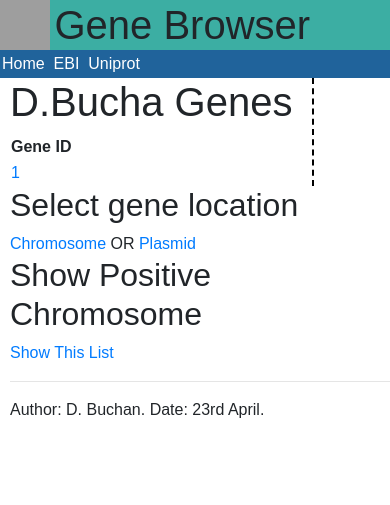
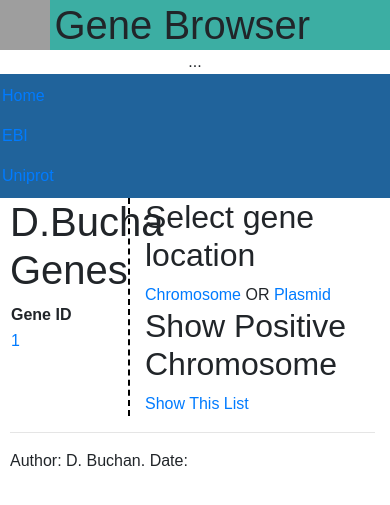
Before and after one commit to RajGM/DjangoLearning, a Django app: page / in a window 390 px wide. Shown: the top 505 px of the page. Run offline with Django 4.2, Linux system fonts and the light colour scheme; tables that the repository leaves empty hold one stand-in row (values such as "Sample post"); some libraries are stand-ins or nearby versions; grey boxes are pictures that could not be loaded.

Commit message:
mobile responsiveness added

```diff
--- a/geneTest/bioweb/genedata/static/css/genedata.css
+++ b/geneTest/bioweb/genedata/static/css/genedata.css
@@ -56,3 +56,7 @@ a {
     float: left;
     border-right: 2px dashed black;
 }
+
+.navbar{
+    padding: 0px;
+  }
--- a/geneTest/bioweb/genedata/templates/genedata/base.html
+++ b/geneTest/bioweb/genedata/templates/genedata/base.html
@@ -1,7 +1,8 @@
 {% include "./header.html" %} {% include "./title.html" %}
-
+<div class="container-fluid">
+  <div class="row">
     {% block geneList %}
-<div id="gene_list">
+    <div class="col-4" id="gene_list">
       <h1>D.Bucha Genes</h1>
       <table>
         <tr>
@@ -16,8 +17,10 @@
     </div>
     {% endblock %}
 
-<div class="content">
+    <div class="col-8" class="content">
       {% block content %}Didn't render content{% endblock %}
     </div>
 
     {% include "./footer.html" %}
+  </div>
+</div>
--- a/geneTest/bioweb/genedata/templates/genedata/footer.html
+++ b/geneTest/bioweb/genedata/templates/genedata/footer.html
@@ -1,6 +1,10 @@
 {% load bootstrap4 %}
 
-<div id="footer">
-  <hr />
-  <p>Author: D. Buchan. Date: 23rd April.</p>
+<div class="container-fluid">
+  <div class="row">
+    <div class="col-md-12" id="footer">
+      <hr />
+      <p>Author: D. Buchan. Date: </p>
+    </div>
+  </div>
 </div>
--- a/geneTest/bioweb/genedata/templates/genedata/title.html
+++ b/geneTest/bioweb/genedata/templates/genedata/title.html
@@ -1,4 +1,6 @@
-<div id="header">
+<nav class="navbar navbar-expand-md sticky-top flex-column">
+  <div class="w-100 d-flex">
+    <div class="navbar-header" id="header">
       <img
         src="https://upload.wikimedia.org/wikipedia/commons/e/e0/202002_Laboratory_instrument_dna.svg"
         id="logo"
@@ -6,8 +8,28 @@
       />
       <h1 id="application_title">Gene Browser</h1>
     </div>
-<div id="navigation">
-  <a class="nav_link" href="/">Home</a>&nbsp;
-  <a class="nav_link" href="https://www.ebi.ac.uk/">EBI</a>&nbsp;
-  <a class="nav_link" href="https://www.uniprot.org/">Uniprot</a>
   </div>
+  ...
+
+  <div class="navbar-header" id="header">
+    <div class="w-100 d-flex">
+      <ul class="navbar-nav mr-auto" id="navigation">
+        <li class="nav-item active">
+          <a class="nav-link" href="#"
+            >Home <span class="sr-only">Home</span></a
+          >
+        </li>
+        <li class="nav-item active">
+          <a class="nav-link" href="https://www.ebi.ac.uk/"
+            >EBI <span class="sr-only">EBI</span></a
+          >
+        </li>
+        <li class="nav-item active">
+          <a class="nav-link" href="https://www.uniprot.org/"
+            >Uniprot <span class="sr-only">Uniport</span></a
+          >
+        </li>
+      </ul>
+    </div>
+  </div>
+</nav>
```
Lines whose indentation alone changed are shown as unchanged.
